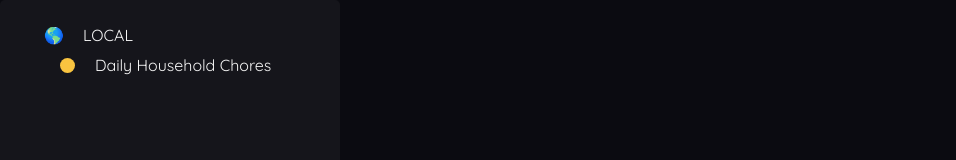
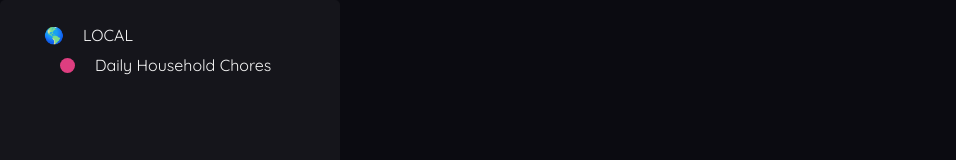
Before and after one commit to xk2102/rhoam-tasks, a React (Create React App) app: page / in a window 1280 px wide. Shown: the top 160 px of the page, without its empty margins (0-956 px from the left). Built offline with nearby package versions, Linux system fonts and the light colour scheme.

Commit message:
updated default color

```diff
--- a/src/contexts/Global.tsx
+++ b/src/contexts/Global.tsx
@@ -28,7 +28,7 @@ export const GlobalProvider = ({ children }: GlobalProviderProps) => {
     {
       name: "Daily Household Chores",
       id: "g1f23cgf12",
-      color: "#f9c440",
+      color: "#de3e80",
       tasks: [
         { id: "3k4j5", description: "Put away belongings.", due: "datetime", completed: false },
         { id: "lk2j34", description: "Do the laundry.", due: "datetime", completed: true },
```
